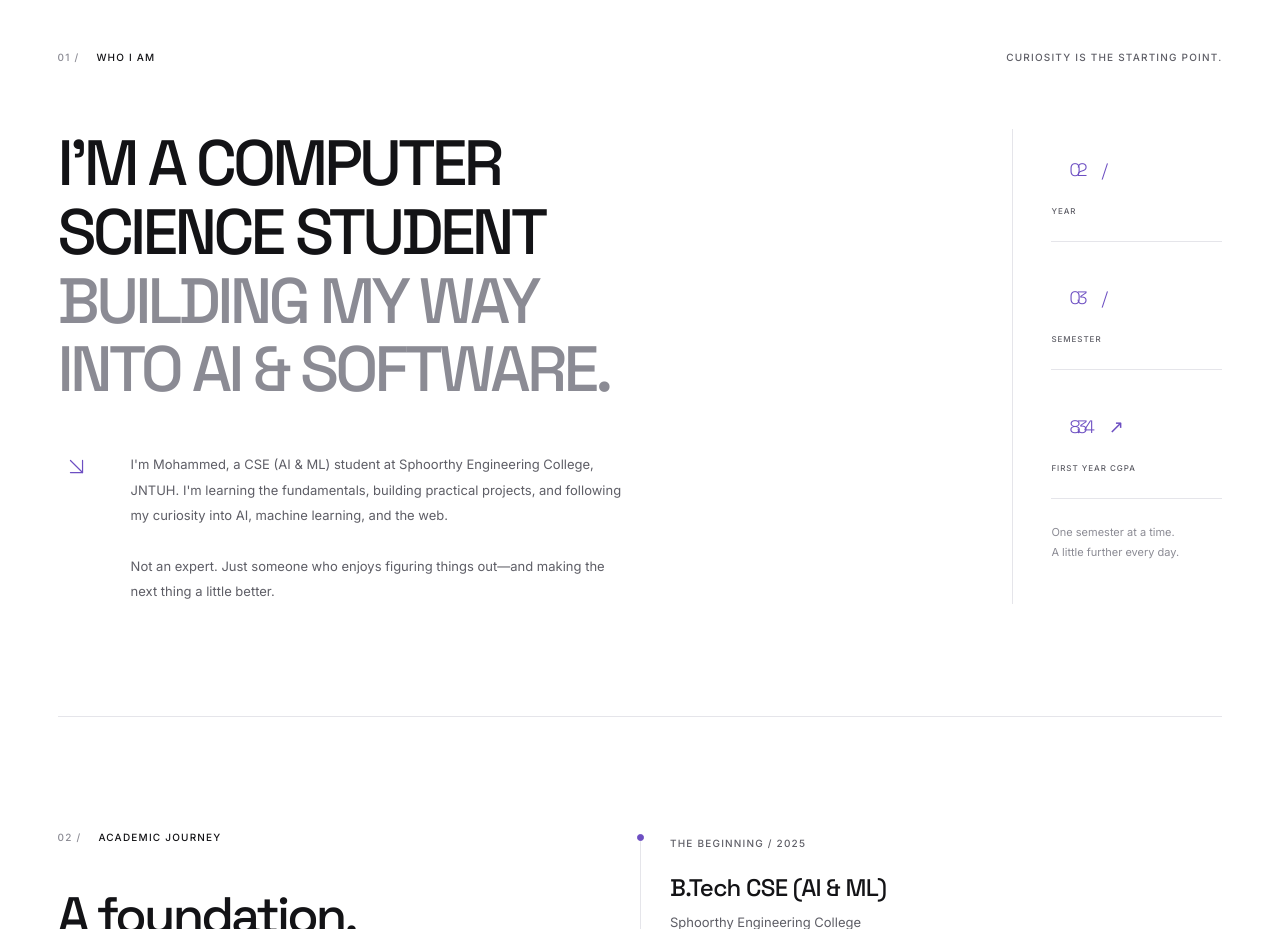
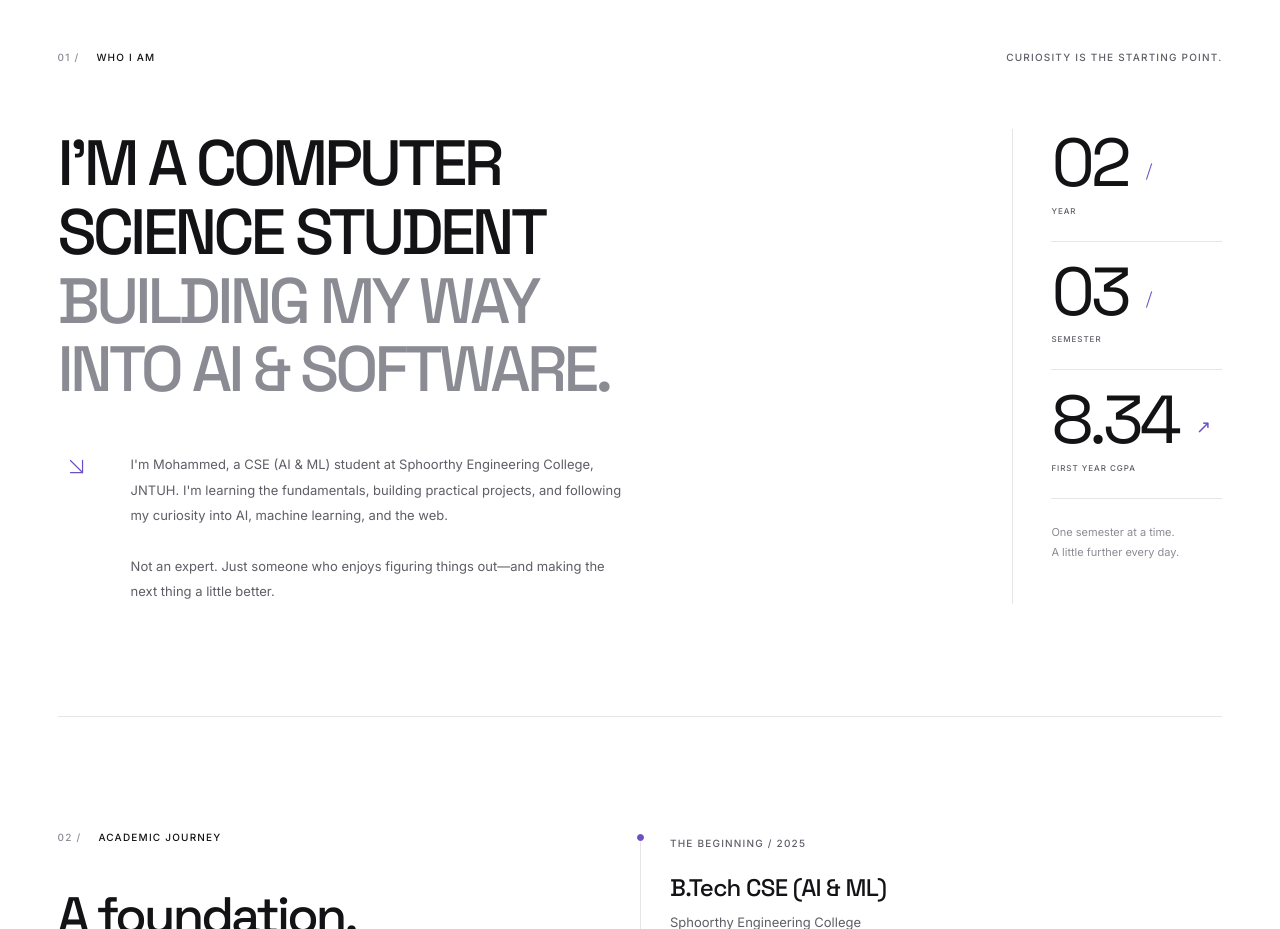
Before and after one commit to MohammedShakib-645/mohammed-shakib-portfolio, a Next.js app: page / in a window 1280 px wide. Shown: the part 1000-1929 px from the top of the page. Built offline with nearby package versions, Linux system fonts and the light colour scheme.

Commit message:
Revert stats to static numbers

```diff
--- a/components/story-sections.tsx
+++ b/components/story-sections.tsx
@@ -2,7 +2,6 @@ import { ArrowDownRight, ArrowUpRight, ArrowRight, Award, Download, GitBranch }
 import Image from 'next/image'
 import { certifications, profile } from '@/lib/portfolio'
 import { ContactForm } from '@/components/contact-form'
-import { CountUp } from '@/components/count-up'
 
 export function SectionLabel({ number, children }: { number: string; children: React.ReactNode }) {
   return <div className="section-label"><span>{number} /</span><span>{children}</span></div>
@@ -14,7 +13,7 @@ export function AboutSection() {
       <div className="section-top" data-reveal><SectionLabel number="01">WHO I AM</SectionLabel><span className="eyebrow secondary-text">CURIOSITY IS THE STARTING POINT.</span></div>
       <div className="about-layout">
         <div data-reveal><h2 className="editorial-heading">I&apos;M A COMPUTER<br />SCIENCE STUDENT<br /><span className="soft-text">BUILDING MY WAY</span><br /><span className="soft-text">INTO AI & SOFTWARE.</span></h2><div className="about-copy"><ArrowDownRight size={29} strokeWidth={1} /><p>I&apos;m Mohammed, a CSE (AI & ML) student at Sphoorthy Engineering College, JNTUH. I&apos;m learning the fundamentals, building practical projects, and following my curiosity into AI, machine learning, and the web.<br /><br />Not an expert. Just someone who enjoys figuring things out—and making the next thing a little better.</p></div></div>
-        <aside className="academic-stats" aria-label="Current academic standing" data-reveal><div><span className="stat-value"><CountUp end={2} pad={2} /><span>/</span></span><span className="eyebrow">YEAR</span></div><div><span className="stat-value"><CountUp end={3} pad={2} /><span>/</span></span><span className="eyebrow">SEMESTER</span></div><div><span className="stat-value"><CountUp end={8.34} decimals={2} /><span>↗</span></span><span className="eyebrow">FIRST YEAR CGPA</span></div><p className="stats-note">One semester at a time.<br />A little further every day.</p></aside>
+        <aside className="academic-stats" aria-label="Current academic standing" data-reveal><div><span className="stat-value">02<span>/</span></span><span className="eyebrow">YEAR</span></div><div><span className="stat-value">03<span>/</span></span><span className="eyebrow">SEMESTER</span></div><div><span className="stat-value">8.34<span>↗</span></span><span className="eyebrow">FIRST YEAR CGPA</span></div><p className="stats-note">One semester at a time.<br />A little further every day.</p></aside>
       </div>
     </section>
   )
```
